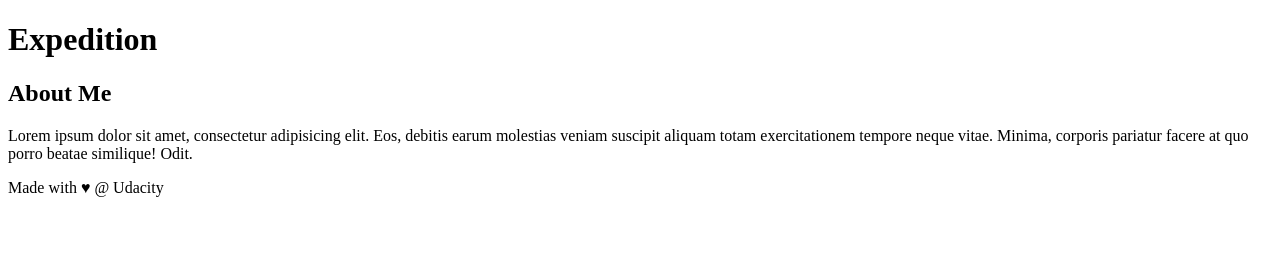
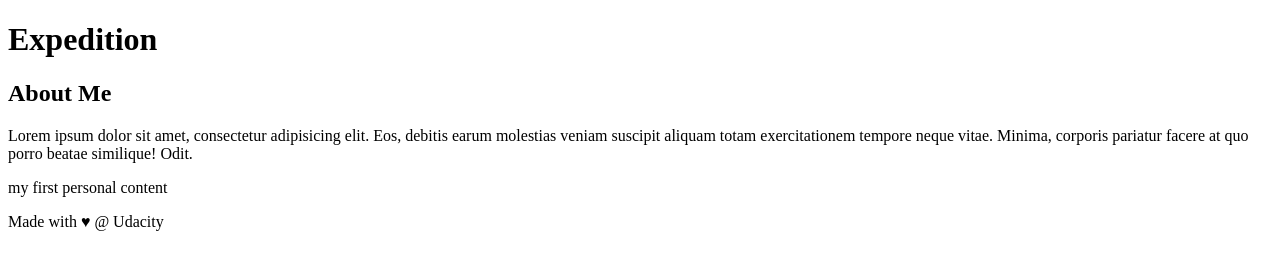
Before and after one commit to petroczibalazs/gitty-nitty, a plain HTML site: page index.html in a window 1280 px wide. Drawn offline with Linux system fonts and the light colour scheme.

Commit message:
--- sidebar: add first personal content
--- [TYPE DETAILS ABOUT THE MESSAGE HERE]

>>> PROJECT :   [TYPE PROJECT NAME HERE]

```diff
--- a/index.html
+++ b/index.html
@@ -23,6 +23,7 @@
   <h2>About Me</h2>
 
   <p>Lorem ipsum dolor sit amet, consectetur adipisicing elit. Eos, debitis earum molestias veniam suscipit aliquam totam exercitationem tempore neque vitae. Minima, corporis pariatur facere at quo porro beatae similique! Odit.</p>
+  <p>my first personal content</p>
 </aside>
 <!-- end of new content -->
 
```
